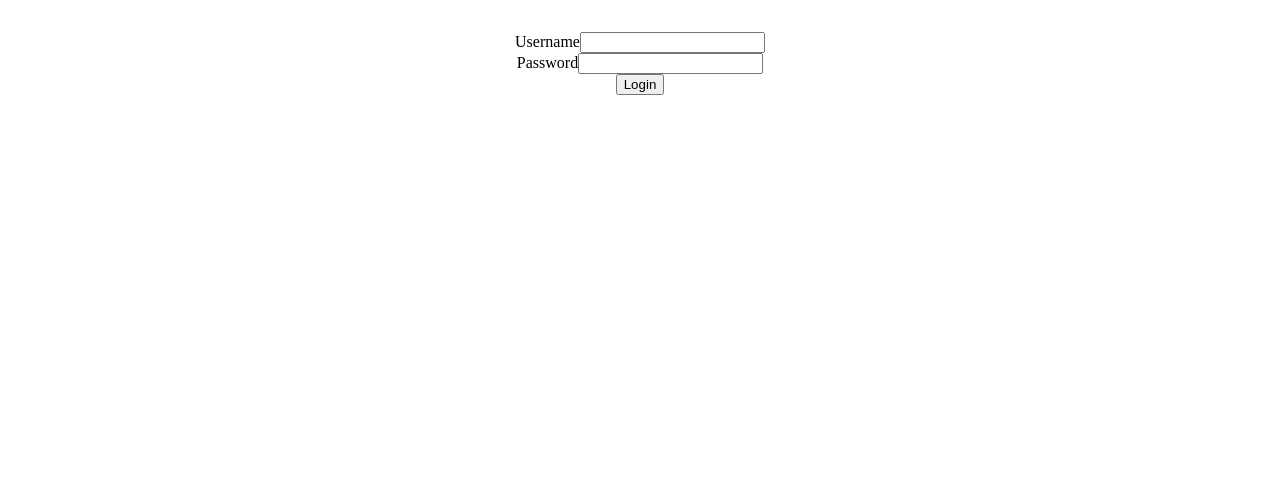
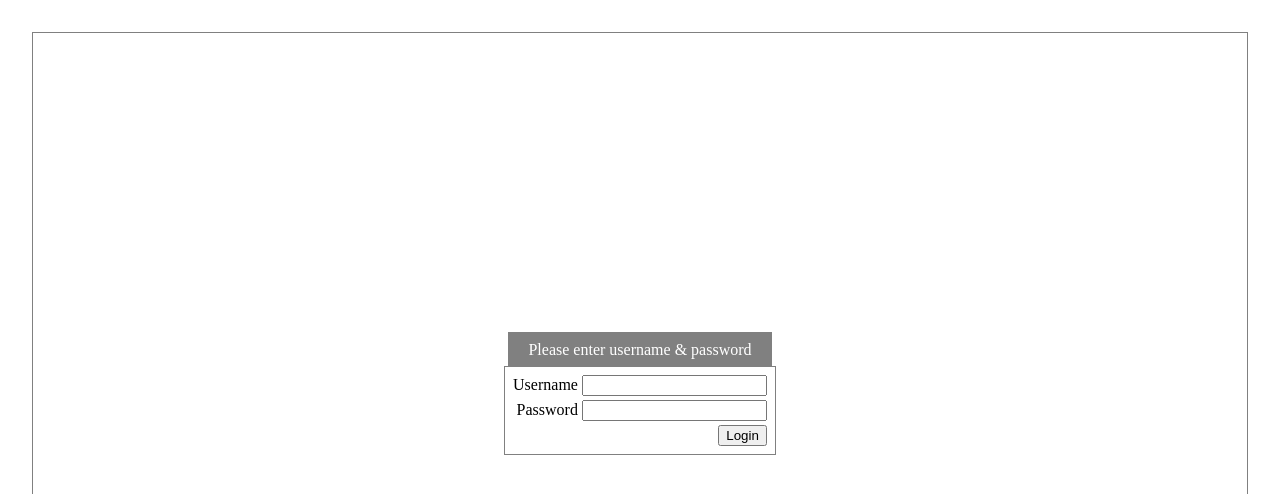
Before and after one commit to JackBadawy/Employee_Creator_API, a React (Vite) app in the folder Employee_frontend/: page / in a window 1280 px wide. Shown: the top 494 px of the page. Built offline with nearby package versions, Linux system fonts and the light colour scheme; no server answers.

Commit message:
login page styling

```diff
--- a/Employee_frontend/src/Pages/LoginPage.tsx
+++ b/Employee_frontend/src/Pages/LoginPage.tsx
@@ -1,6 +1,7 @@
 import { useContext, useState, useEffect } from "react";
 import { getAllUsers } from "../Services/User_services";
 import { useNavigate } from "react-router-dom";
+import "../Styles/LoginPageStyles.scss";
 
 const LoginPage = () => {
   const [userList, setUserList] = useState([]);
@@ -55,10 +56,17 @@ const LoginPage = () => {
 
   return (
     <div className="login__outer-container">
-      <div className="login__login_box">
+      <div className="login__head-note">
+        <p className="login__head-note__para">
+          Please enter username & password
+        </p>
+      </div>
+      <div className="login__login-box">
         <form onSubmit={handleSubmit} className="login__form">
           <div className="login__username-container">
-            <label htmlFor="username">Username</label>
+            <label htmlFor="username" className="login__form__username">
+              Username
+            </label>
             <input
               type="text"
               name="username"
@@ -67,7 +75,9 @@ const LoginPage = () => {
             />
           </div>
           <div className="login__password-container">
-            <label htmlFor="password">Password</label>
+            <label htmlFor="password" className="login__form__password">
+              Password
+            </label>
             <input
               type="text"
               name="password"
--- /dev/null
+++ b/Employee_frontend/src/Styles/LoginPageStyles.scss
@@ -0,0 +1,37 @@
+.login {
+  &__outer-container {
+    border: 1px gray solid;
+    display: flex;
+    flex-direction: column;
+    justify-content: center;
+    align-items: center;
+    height: 90vh;
+  }
+
+  &__login-box {
+    border: 1px gray solid;
+    padding: 8px;
+  }
+
+  &__form {
+    display: flex;
+    flex-direction: column;
+    justify-content: right;
+    align-items: end;
+    gap: 4px;
+
+    &__username,
+    &__password {
+      margin-right: 4px;
+    }
+  }
+  &__head-note {
+    border: 1px solid gray;
+    width: 262px;
+    height: 24px;
+    text-align: center;
+    padding-top: 8px;
+    background-color: grey;
+    color: white;
+  }
+}
```
